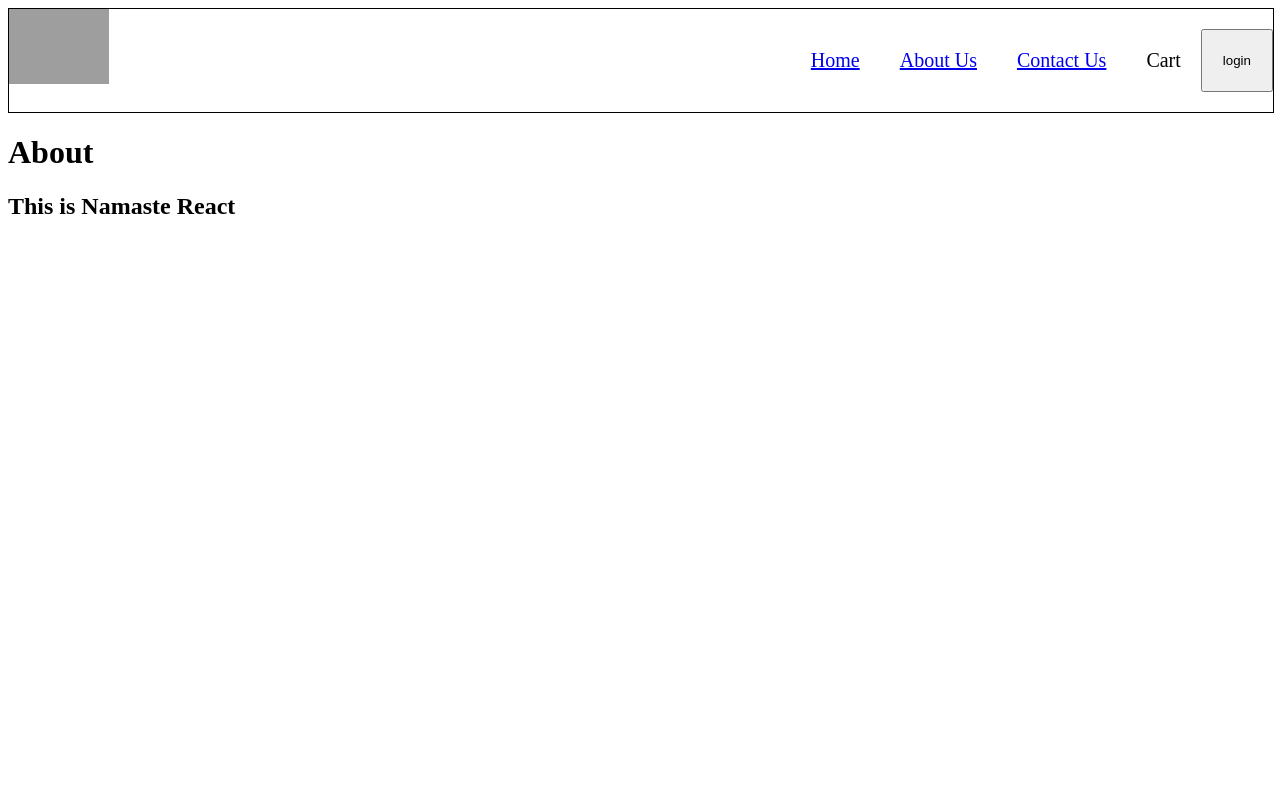
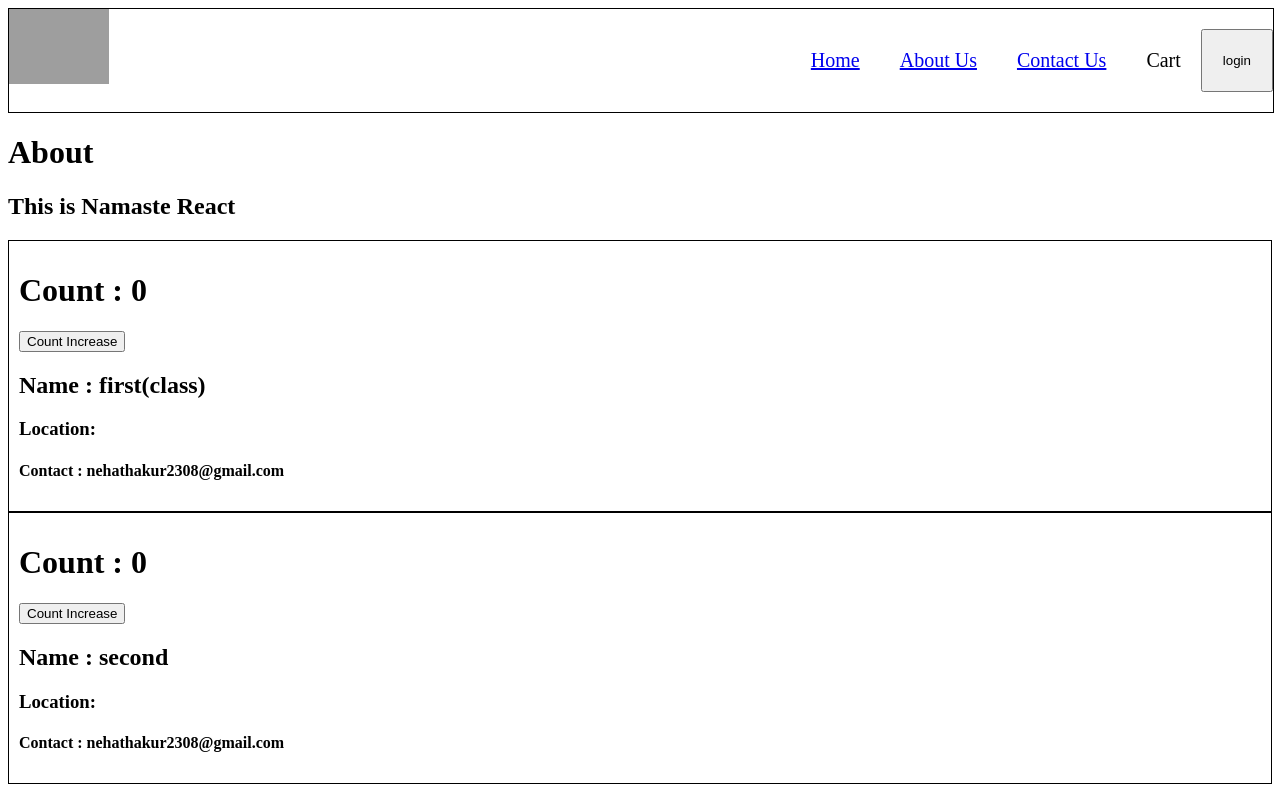
Before and after one commit to nehatkr/Namaste_-React, a React (Vite) app: page /about in a window 1280 px wide. Shown: the top 790 px of the page. Built offline with nearby package versions, Linux system fonts and the light colour scheme; grey boxes are pictures that could not be loaded.

Commit message:
class component and function component

```diff
--- a/index.css
+++ b/index.css
@@ -102,3 +102,8 @@ background-color: #f0ecec;
 .filter{
     display: flex;
 }
+
+.user-card{
+    padding: 10px;
+    border: 1px solid black;
+}
--- a/src/components/About.js
+++ b/src/components/About.js
@@ -1,9 +1,31 @@
-const About = ()=>{
+import { Component } from "react";
+import User from "./User";
+import UserClass from "./UserClass";
+// import React from "./react";
+
+class About extends Component{
+  constructor(props){
+    super(props);
+    console.log("parent Constructor");
+  }
+
+  componentDidMount(){      //use to make an api call
+    console.log("parent component did mount");
+    }
+
+  render(){
+    console.log("parent Rendre")
     return (
-        <div>
-            <h1>About</h1>
-            <h2>This is Namaste React</h2>
-        </div>
+      <div>
+        <h1>About</h1>
+        <h2>This is Namaste React</h2>
+        {/* <User name={"Neha (function)"} /> */}
+
+        <UserClass name={"first(class)"} />
+        <UserClass name={"second"} />
+      </div>
     );
-};
+  }
+}
+
 export default About;
--- a/src/components/Body.js
+++ b/src/components/Body.js
@@ -79,7 +79,7 @@ const fetchData = async()=>{
                 <button className="filter-btn"
                 onClick={()=>{
                         const filteredList = ListOfRestaurants.filter(
-                            (res) => res.info.avgRating>4
+                            (res) => res.info.avgRating>=4
                         );
                         setListOfRestraunt(filteredList);
                 }}>
--- /dev/null
+++ b/src/components/User.js
@@ -0,0 +1,14 @@
+import { useState } from "react";
+
+const User = ({name}) => {
+  const[count,setCount] = useState(0);
+  return (
+    <div className="user-card">
+    <h1>Count: {count}</h1>
+      <h2>Name : {name}</h2>
+      <h3>Location: Bihar</h3>
+      <h4>Contact : nehathakur2308@gmail.com</h4>
+    </div>
+  );
+};
+export default User;
--- /dev/null
+++ b/src/components/UserClass.js
@@ -0,0 +1,43 @@
+import React from "react";
+
+class UserClass extends React.Component {
+  constructor(props) {
+    super(props);
+    this.state = {
+      //state is a reserved word over here
+      count: 0,
+    };
+    console.log(this.props.name+"Child Constructor");
+  }
+
+componentDidMount(){
+console.log(this.props.name+"child component did mount");
+}
+
+  render() {
+    const { name, location } = this.props;
+    const { count } = this.state;
+
+    console.log(this.props.name+"Child Render");
+
+    return (
+      <div className="user-card">
+        <h1>Count : {count}</h1>
+        <button
+          onClick={() => {
+            // never update variable directly
+            this.setState({
+              count: this.state.count + 1,
+            });
+          }}
+        >
+          Count Increase
+        </button>
+        <h2>Name : {name}</h2>
+        <h3>Location: {location}</h3>
+        <h4>Contact : nehathakur2308@gmail.com</h4>
+      </div>
+    );
+  }
+}
+export default UserClass;
```
Also changed, not shown: src/components/RestaurantMenu.js (+11 -11 lines).
